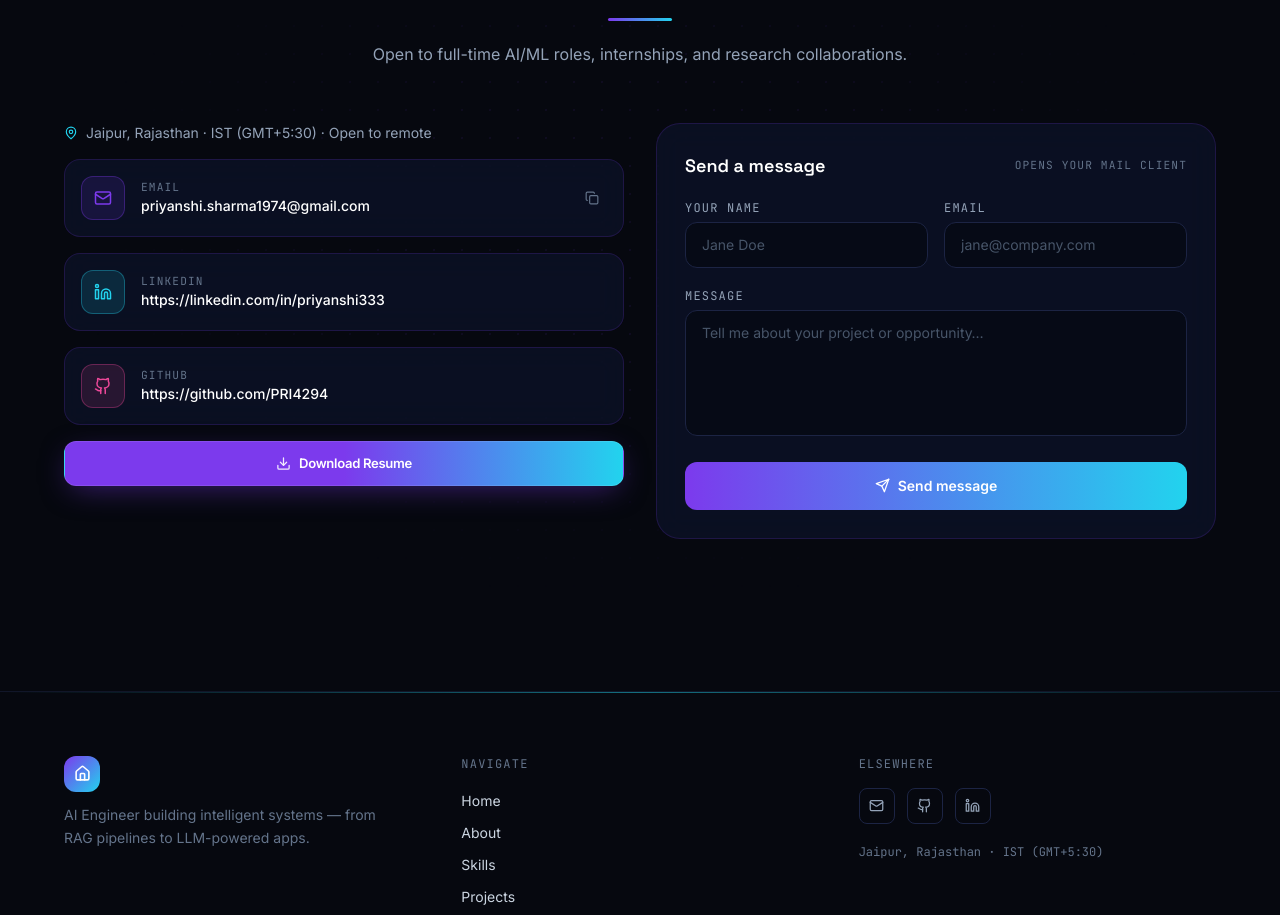
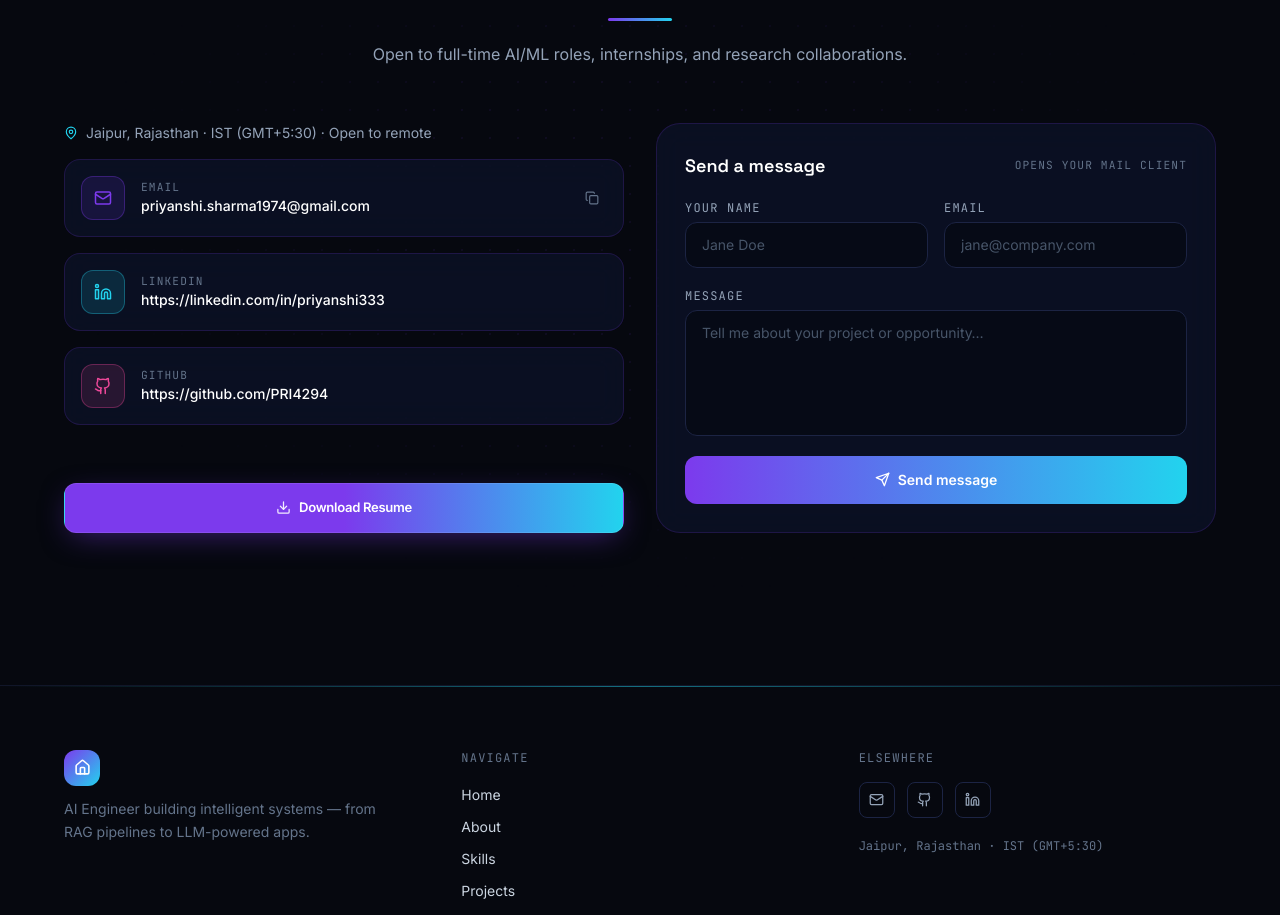
Before and after one commit to PRI4294/Portfolio, a React (Vite) app: page / in a window 1280 px wide. Shown: the part 8780-9695 px from the top of the page. Built offline with nearby package versions, Linux system fonts and the light colour scheme.

Commit message:
fixed mobile navigation and content layout alignment

```diff
--- a/src/components/layout/Navbar.jsx
+++ b/src/components/layout/Navbar.jsx
@@ -122,12 +122,13 @@ export default function Navbar({ onOpenPalette }) {
       <AnimatePresence>
         {menuOpen && (
           <motion.div
-            className="md:hidden bg-bg-surface/95 backdrop-blur-xl border-t border-border-subtle px-6 py-5 flex flex-col gap-4"
-            initial={{ opacity: 0, height: 0 }}
-            animate={{ opacity: 1, height: 'auto' }}
-            exit={{ opacity: 0, height: 0 }}
-            transition={{ duration: 0.25 }}
+            className="md:hidden overflow-hidden bg-bg-surface/95 backdrop-blur-xl border-t border-border-subtle"
+            initial={{ height: 0, opacity: 0 }}
+            animate={{ height: 'auto', opacity: 1 }}
+            exit={{ height: 0, opacity: 0 }}
+            transition={{ duration: 0.25, ease: 'easeInOut' }}
           >
+            <div className="px-6 py-5 flex flex-col gap-4">
             {navLinks.map(link => (
               <a
                 key={link.label}
@@ -145,6 +146,7 @@ export default function Navbar({ onOpenPalette }) {
             >
               Hire Me
             </a>
+            </div>
           </motion.div>
         )}
       </AnimatePresence>
--- a/src/components/sections/Contact.jsx
+++ b/src/components/sections/Contact.jsx
@@ -106,18 +106,18 @@ export default function Contact() {
           intro={profile.availability}
         />
 
-        <div className="grid md:grid-cols-2 gap-8">
+        <div className="grid md:grid-cols-2 gap-8 md:items-stretch">
           {/* ── Left — contact tiles ── */}
           <motion.div
             initial={{ opacity: 0, y: 30 }}
             whileInView={{ opacity: 1, y: 0 }}
             viewport={{ once: true, amount: 0.2 }}
             transition={{ duration: 0.6 }}
-            className="space-y-4"
+            className="flex flex-col gap-4"
           >
-            <div className="flex items-center gap-2 text-slate-400 text-sm mb-1">
-              <MapPin size={14} className="text-cyan" />
-              {profile.location.city} · {profile.location.timezone} · Open to remote
+            <div className="flex items-center gap-2 text-slate-400 text-sm">
+              <MapPin size={14} className="text-cyan flex-shrink-0" />
+              <span>{profile.location.city} · {profile.location.timezone} · Open to remote</span>
             </div>
 
             {contactCards.map((c) => (
@@ -136,7 +136,7 @@ export default function Contact() {
             <a
               href={profile.resume}
               download
-              className="w-full mt-2 relative inline-flex items-center justify-center gap-2 px-6 py-3 rounded-xl font-semibold text-[0.82rem] tracking-tight text-white bg-gradient-to-r from-violet via-violet to-cyan border border-white/10 shadow-[0_8px_30px_-8px_rgba(124,58,237,0.5)] hover:shadow-[0_10px_40px_-6px_rgba(34,211,238,0.55)] transition-[box-shadow] duration-300 select-none"
+              className="mt-auto w-full relative inline-flex items-center justify-center gap-2 px-6 py-3.5 rounded-xl font-semibold text-[0.82rem] tracking-tight text-white bg-gradient-to-r from-violet via-violet to-cyan border border-white/10 shadow-[0_8px_30px_-8px_rgba(124,58,237,0.5)] hover:shadow-[0_10px_40px_-6px_rgba(34,211,238,0.55)] transition-[box-shadow] duration-300 select-none"
             >
               <Download size={15} className="opacity-90" />
               Download Resume
@@ -150,9 +150,9 @@ export default function Contact() {
             whileInView={{ opacity: 1, y: 0 }}
             viewport={{ once: true, amount: 0.2 }}
             transition={{ duration: 0.6, delay: 0.1 }}
-            className="glass-card rounded-3xl p-7 space-y-5"
+            className="glass-card rounded-3xl p-6 sm:p-7 flex flex-col gap-5"
           >
-            <div className="flex items-center justify-between">
+            <div className="flex flex-wrap items-center justify-between gap-2">
               <h3 className="font-display text-lg text-white font-semibold">Send a message</h3>
               <span className="text-[0.7rem] font-mono uppercase tracking-widest text-slate-500">
                 opens your mail client
@@ -164,7 +164,7 @@ export default function Contact() {
               <Field label="Email" name="email" type="email" value={form.email} onChange={handleChange} placeholder="jane@company.com" />
             </div>
 
-            <div>
+            <div className="flex flex-col flex-1">
               <label className="text-slate-400 text-xs mb-1.5 block font-mono uppercase tracking-widest">
                 Message
               </label>
@@ -175,13 +175,13 @@ export default function Contact() {
                 placeholder="Tell me about your project or opportunity…"
                 required
                 rows={5}
-                className="w-full bg-bg-base/60 border border-border-subtle focus:border-cyan/70 rounded-xl px-4 py-3 text-white text-sm outline-none transition-colors resize-none placeholder:text-slate-600"
+                className="flex-1 w-full bg-bg-base/60 border border-border-subtle focus:border-cyan/70 rounded-xl px-4 py-3 text-white text-sm outline-none transition-colors resize-none placeholder:text-slate-600"
               />
             </div>
 
             <button
               type="submit"
-              className="glow-btn w-full py-3.5 rounded-xl font-semibold text-white text-sm flex items-center justify-center gap-2 bg-gradient-to-r from-violet to-cyan"
+              className="glow-btn mt-auto w-full py-3.5 rounded-xl font-semibold text-white text-sm flex items-center justify-center gap-2 bg-gradient-to-r from-violet to-cyan"
             >
               {sent ? (
                 <>
--- a/src/index.css
+++ b/src/index.css
@@ -10,7 +10,6 @@
 html {
   scroll-behavior: smooth;
   -webkit-text-size-adjust: 100%;
-  overflow-x: hidden;
 }
 
 body {
```
